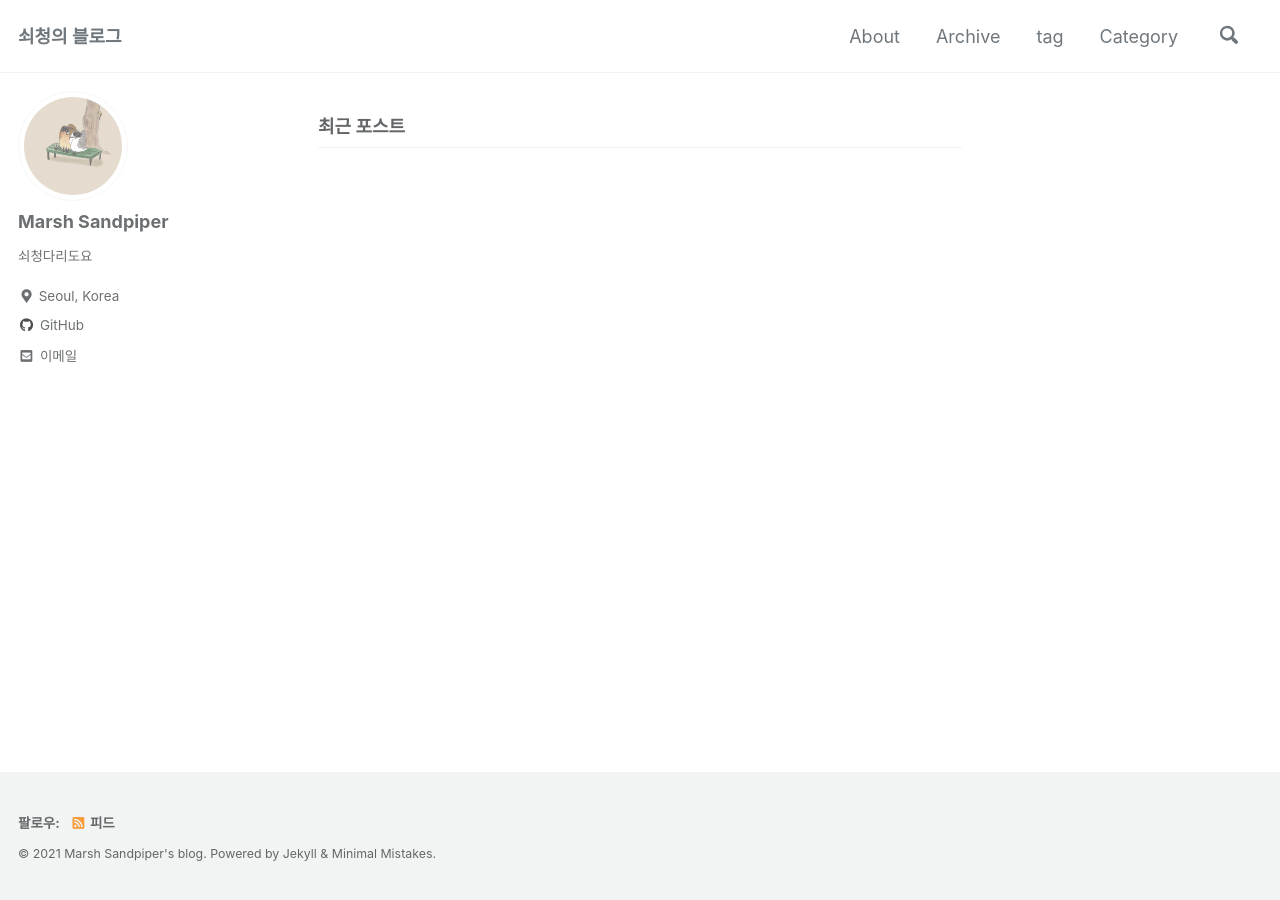
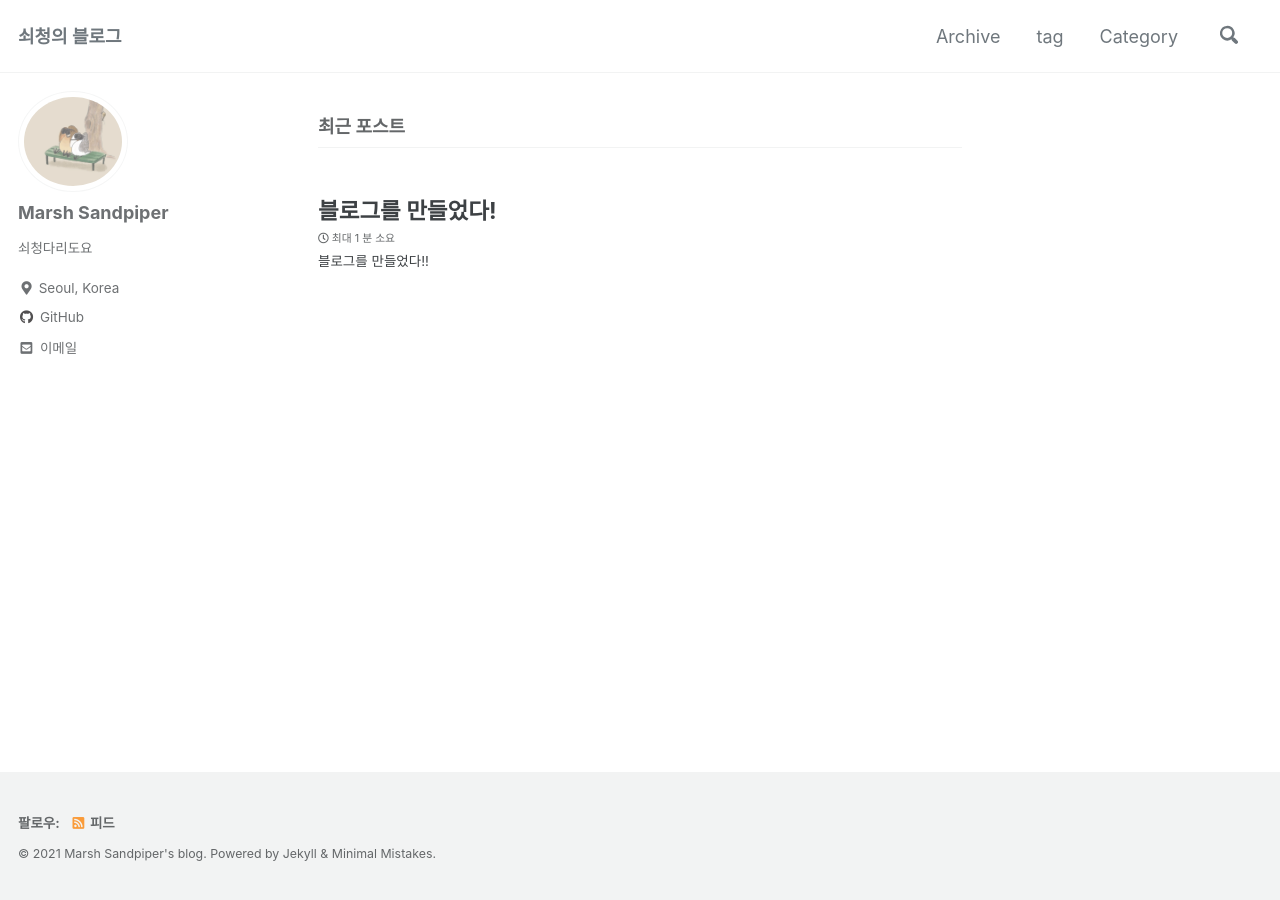
Before and after one commit to Jeong-yeon-Lee/Jeong-yeon-Lee.github.io, a Jekyll site: the page built from index.html, in a window 1280 px wide. Built offline with Jekyll 4.4.1, drawn with Linux system fonts in a browser that asks for light colours; cached includes are drawn as plain includes; the list of posts is cut into pages by our own code.

```diff
--- a/_data/navigation.yml
+++ b/_data/navigation.yml
@@ -1,13 +1,11 @@
 # main links
 main:
-  - title: "About" # 네비게이션 바에 표시 되는 이름
-    url: "/about/" # 클릭시 이동할 URL
   - title: "Archive"
     url: /year-archive/
   - title: "tag"
-    url: /tags/
+    url: /tags-archive/
   - title: "Category"
-    url: /categories/
+    url: /category-archive/
 
   # - title: "Quick-Start Guide"
   #   url: https://mmistakes.github.io/minimal-mistakes/docs/quick-start-guide/
--- /dev/null
+++ b/_posts/2021-01-06-welcome.markdown
@@ -0,0 +1,15 @@
+---
+layout: post
+title: "블로그를 만들었다!"
+summary: This is a sample post!!!
+author: Marsh Sandpiper
+date: "2021-01-06 20:10:00 +0900"
+category: blog
+thumbnail: /assets/images/bird.jpg
+---
+
+# 블로그를 만들었다!!
+
+## 어려워
+
+### 어려워!!!
```
Also changed, not shown: assets/images/bird.jpg (added), assets/images/profile.jpg.
